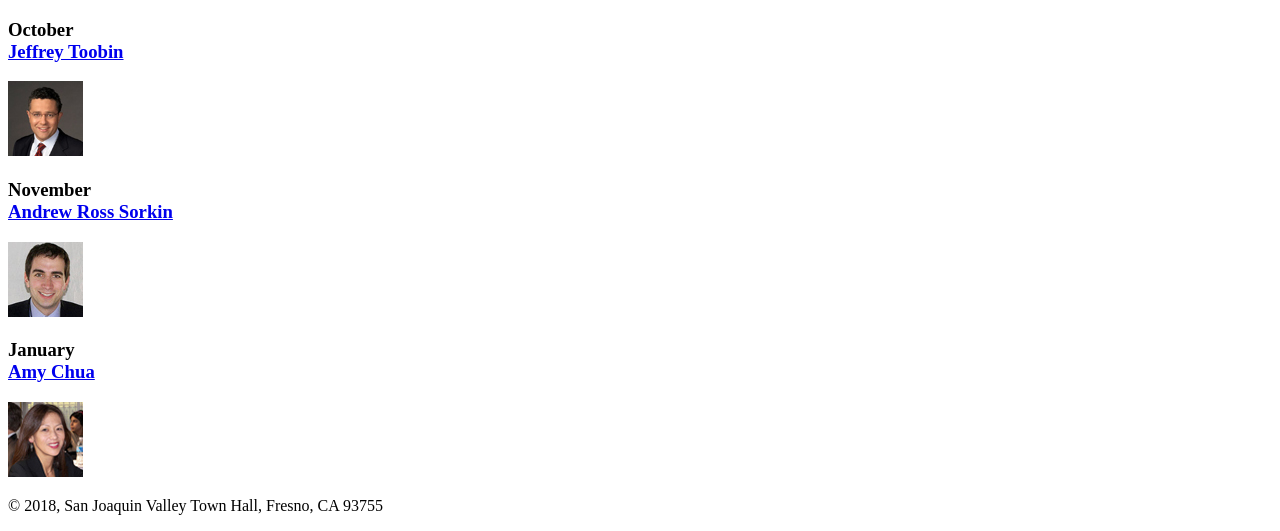
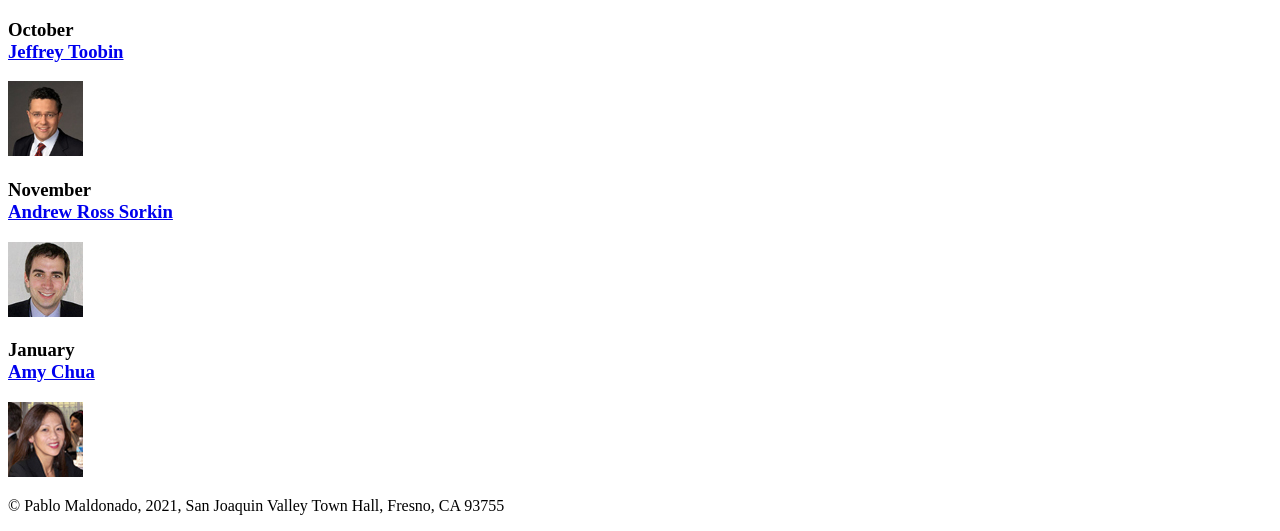
Before and after one commit to Pablo-Mal/A08, a plain HTML site: page index.html in a window 1280 px wide. Shown: the part 504-1035 px from the top of the page. Drawn offline with Linux system fonts and the light colour scheme.

Commit message:
Update index.html

```diff
--- a/index.html
+++ b/index.html
@@ -53,7 +53,7 @@
 
 	</main>
 	<footer>
-		<p>	&#169; 2018, San Joaquin Valley Town Hall, Fresno, CA 93755</p>
+		<p>	&#169; Pablo Maldonado, 2021, San Joaquin Valley Town Hall, Fresno, CA 93755</p>
 	</footer>
 </body>
 </html>
```
